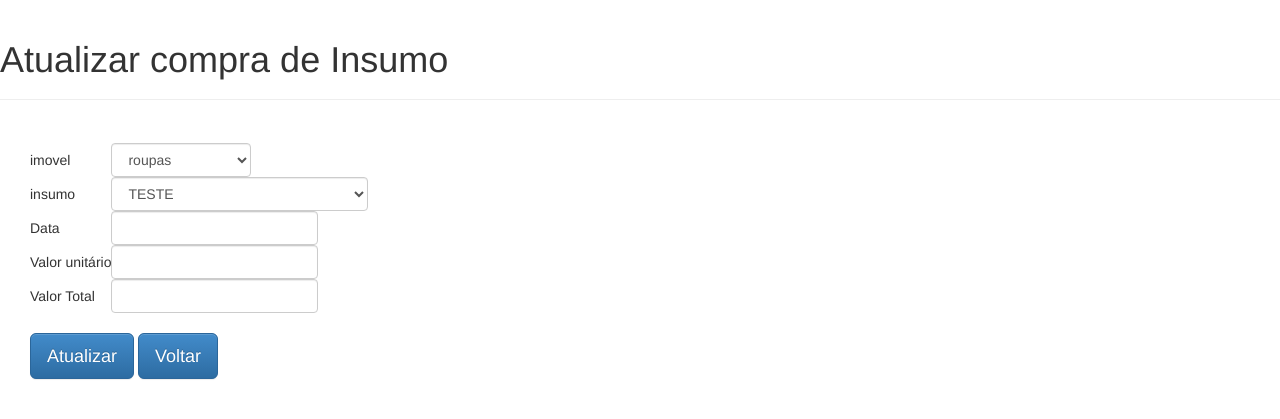
After one commit to WillianWithi/controleObra, a Flask app: page /atualizar-compra-insumo/1 in a window 1280 px wide. The commit adds this page. Shown: the top 419 px of the page. Run offline with Flask 2, Linux system fonts and the light colour scheme; data comes from the database, SQL or seed files in the repository; both versions use the stored data as it was after the commit; some libraries are stand-ins or nearby versions.

```diff
--- a/app.py
+++ b/app.py
@@ -1,19 +1,17 @@
 #!/usr/local/bin/python
 # -*- coding: UTF-8 -*-
-
 from flask import Flask, render_template, request, url_for, redirect
-
 from flask.ext.sqlalchemy import SQLAlchemy
-
 
 app = Flask(__name__)
 app.config['SQLALCHEMY_DATABASE_URI'] = 'sqlite:///db.sqlite'
 db = SQLAlchemy(app)
 
-
+# cadastro de imoveis
 class Imovel(db.Model):
 	__tablename__ = 'imoveis'
 	_id = db.Column(db.Integer, primary_key=True, autoincrement=True)
+	nome = db.Column(db.String)
 	endereco = db.Column(db.String)
 	dimensoes = db.Column(db.Float)
 	tipo = db.Column(db.String)
@@ -22,7 +20,8 @@ class Imovel(db.Model):
 	status = db.Column(db.String)
 	data = db.Column(db.String)
 
-	def __init__(self, endereco, dimensoes, tipo, responsavel, qtd_comodos, status, data):
+	def __init__(self,nome, endereco, dimensoes, tipo, responsavel, qtd_comodos, status, data):
+		self.nome = nome
 		self.endereco = endereco
 		self.dimensoes = dimensoes
 		self.tipo = tipo
@@ -54,6 +53,7 @@ def voltar():
 @app.route("/cadastro", methods=['GET', 'POST'])
 def cadastro():
 	if request.method == "POST":
+		nome = (request.form.get("nome"))
 		endereco = (request.form.get("endereco"))
 		dimensoes = (request.form.get("dimensoes"))
 		tipo = (request.form.get("tipo"))
@@ -62,8 +62,8 @@ def cadastro():
 		status = (request.form.get("status"))
 		data = (request.form.get("data"))
 
-		if endereco and dimensoes and tipo and responsavel and qtd_comodos and status and data:
-			imovel = Imovel(endereco, dimensoes, tipo, responsavel, qtd_comodos, status, data)
+		if nome and endereco and dimensoes and tipo and responsavel and qtd_comodos and status and data:
+			imovel = Imovel(nome, endereco, dimensoes, tipo, responsavel, qtd_comodos, status, data)
 			db.session.add(imovel)
 			db.session.commit()
 
@@ -78,6 +78,7 @@ def lista():
 def atualizar(id):
 	imovel = Imovel.query.filter_by(_id=id).first()
 	if request.method == "POST":
+		nome = (request.form.get("nome"))
 		endereco = (request.form.get("endereco"))
 		dimensoes = (request.form.get("dimensoes"))
 		tipo = (request.form.get("tipo"))
@@ -86,7 +87,8 @@ def atualizar(id):
 		status = (request.form.get("status"))
 		data = (request.form.get("data"))
 
-		if endereco and dimensoes and tipo and responsavel and qtd_comodos and status and data:
+		if nome and endereco and dimensoes and tipo and responsavel and qtd_comodos and status and data:
+			imovel.nome = nome
 			imovel.endereco  = endereco
 			imovel.dimensoes = dimensoes
 			imovel.tipo = tipo
@@ -109,7 +111,6 @@ def excluir(id):
 
 
 # cadastro de insumo
-
 class Insumo(db.Model):
 	__tablename__ = 'insumo'
 	_id 		= db.Column(db.Integer, primary_key = True, autoincrement = True)
@@ -121,11 +122,6 @@ class Insumo(db.Model):
 		self.codigo	= codigo
 		self.descricao= descricao
 		self.unidade= unidade
-
-	def add(insumo):
-		db.session.add(insumo)
-		db.session.commit()
-
 db.create_all()
 
 @app.route("/cadastro-insumo", methods=['GET', 'POST'])
@@ -172,10 +168,84 @@ def excluir_insumo(id):
 	return render_template("lista.html", insumos=insumos)
 
 # compra de insumos
+class Compra(db.Model):
+	__tablename__  = 'compra'
+	_id 		   = db.Column(db.Integer, primary_key = True, autoincrement = True)
+	insumo    	   = db.Column(db.String)
+	imovel         = db.Column(db.String)
+	data 		   = db.Column(db.String)
+	valor_unitario = db.Column(db.Float)
+	valor_total    = db.Column(db.Float)
+
+	def __init__(self, imovel,insumo,data,valor_unitario,valor_total):
+		self.imovel	= imovel
+		self.insumo = insumo
+		self.data   = data
+		self.valor_unitario = valor_unitario
+		self.valor_total    = valor_total
+db.create_all()
+
 @app.route("/compra")
 def compra_insumo():
 	insumos = Insumo.query.all()
-	return render_template("compra_insumo.html", insumos=insumos)
+	imoveis = Imovel.query.all()
+	return render_template("compra_insumo.html", insumos=insumos, imoveis=imoveis)
+
+@app.route("/cadastro-compra", methods=['GET', 'POST'])
+def adicionar_compra():
+	if request.method == "POST":
+		insumo = (request.form.get("insumo"))
+		imovel = (request.form.get("imovel"))
+		valor_unitario = (request.form.get("valor_unitario"))
+		valor_total = (request.form.get("valor_total"))
+		data = (request.form.get("data"))
+
+		if data and valor_unitario and valor_total and insumo and imovel:
+			compra = Compra(imovel,insumo,data,valor_unitario,valor_total)
+			db.session.add(compra)
+			db.session.commit()
+	return redirect(url_for("home"))
+
+@app.route("/lista-compra-insumo")
+def lista_compra_insumo():
+	compras = Compra.query.all()
+	return render_template("lista_compra_insumo.html", compras=compras)
+
+@app.route("/excluir-compra-insumo/<int:id>")
+def excluir_compra_insumo(id):
+	compra = Compra.query.filter_by(_id=id).first()
+	db.session.delete(compra)
+	db.session.commit()
+
+	compras = Compra.query.all()
+	render_template("lista_compra_insumo.html", compras=compras)
+	return redirect(url_for("lista_compra_insumo"))
+
+@app.route("/atualizar-compra-insumo/<int:id>", methods=['GET', 'POST'])
+def atualizar_compra_insumo(id):
+	compra = Compra.query.filter_by(_id=id).first()
+	insumos = Insumo.query.all()
+	imoveis = Imovel.query.all()
+	if request.method == "POST":
+		insumo = (request.form.get("insumo"))
+		imovel = (request.form.get("imovel"))
+		valor_unitario = (request.form.get("valor_unitario"))
+		valor_total = (request.form.get("valor_total"))
+		data = (request.form.get("data"))
+
+		if data and valor_unitario and valor_total and insumo and imovel:
+			compra.imovel=imovel
+			compra.insumo=insumo
+			compra.data=data
+			compra.valor_unitario=valor_unitario
+			compra.valor_total=valor_total
+			db.session.commit()
+	return render_template("atualizar_compra_insumo.html",compra=compra,insumos=insumos,imoveis=imoveis)
+
+@app.route("/insumo-imovel/<string:nome>")
+def insumo_imovel(nome):
+	compras = Compra.query.filter_by(imovel=nome).all()
+	return render_template("lista_compra_insumo.html", compras=compras)
 
 if __name__ == "__main__":
 	app.run(debug=True)
--- a/templates/atualizar.html
+++ b/templates/atualizar.html
@@ -21,6 +21,10 @@
 		<div class="panel-body">
 			<form class="navbar-form navbar-left" method="POST" action="">
 				<table>
+						<tr>
+							<td>Nome:</td>
+							<td><input type="text" class="form-control" name="nome"></td>
+						</tr>
 						<tr>
 							<td>Endereco:</td>
 							<td><input type="text" class="form-control" name="endereco"></td>
--- /dev/null
+++ b/templates/atualizar_compra_insumo.html
@@ -0,0 +1,64 @@
+<!DOCTYPE html>
+<html>
+	<head>
+		<meta charset="UTF-8">
+		<!-- Latest compiled and minified CSS -->
+		<link rel="stylesheet" href="static/css/bootstrap.min.css">
+
+		<link rel="stylesheet" type="text/css" href="https://maxcdn.bootstrapcdn.com/bootstrap/3.3.5/css/bootstrap.min.css">
+
+		<!-- Optional theme -->
+		<link rel="stylesheet" href="static/css/bootstrap-theme.min.css">
+
+		<!-- Latest compiled and minified JavaScript -->
+		<script src="static/js/bootstrap.min.js"></script>
+
+	</head>
+	<body>
+		<div class="page-header">
+			<h1>Atualizar compra de Insumo</h1>
+		</div>
+		<div class="panel-body">
+			<form class="navbar-form navbar-left" method="POST" action="">
+          <table>
+                <tr>
+                  <td>imovel</td>
+                  <td>
+                     <select class="form-control" name="imovel">
+                     {% for imovel in imoveis %}
+                        <option value="{{imovel.nome}}">{{imovel.nome}}</option>
+                       {% endfor %}
+                    </select>
+                  </td>
+                </tr>
+                <tr>
+                  <td>insumo</td>
+                  <td>
+                     <select class="form-control" name="insumo">
+                     {% for insumo in insumos %}
+                        <option value="{{insumo.descricao}}">{{insumo.descricao}}</option>
+                       {% endfor %}
+                    </select>
+                  </td>
+                </tr>
+                <tr>
+                  <td>Data</td>
+                  <td><input type="text" class="form-control" name="data"></td>
+                </tr>
+
+                <tr>
+                  <td>Valor unitário</td>
+                  <td><input type="text" class="form-control" name="valor_unitario"></td>
+                </tr>
+
+                <tr>
+                  <td>Valor Total</td>
+                  <td><input type="text" class="form-control" name="valor_total"></td>
+                </tr>
+          </table><br>
+				<input type="submit" class="btn btn-primary btn-lg" value="Atualizar">
+				<a href="{{ url_for('lista_insumo') }}"><input type="button" class="btn btn-primary btn-lg" value="Voltar"></a>
+			</form>
+		</div>
+	</body>
+</html>
--- a/templates/cadastro.html
+++ b/templates/cadastro.html
@@ -17,6 +17,11 @@
 		<div class="panel-body">
 			<form class="navbar-form navbar-left" action="{{ url_for('cadastro') }}" method="POST">
 				<table>
+						<tr>
+							<td>Nome:</td>
+							<td><input type="text" class="form-control" name="nome"></td>
+						</tr>
+
 						<tr>
 							<td>Endereco:</td>
 							<td><input type="text" class="form-control" name="endereco"></td>
--- a/templates/index.html
+++ b/templates/index.html
@@ -20,6 +20,8 @@
 			<a href="{{ url_for('lista') }}"><input type="button" class="btn btn-primary btn-lg" value="Lista de Imoveis"></a>
 			<a href="{{ url_for('insumo') }}"><input type="button" class="btn btn-primary btn-lg" value="Cadastro de Insumo"></a>
 			<a href="{{ url_for('lista_insumo') }}"><input type="button" class="btn btn-primary btn-lg" value="Lista de Insumos"></a>
+			<a href="{{ url_for('compra_insumo') }}"><input type="button" class="btn btn-primary btn-lg" value="Compra de Insumos"></a>
+			<a href="{{ url_for('lista_compra_insumo') }}"><input type="button" class="btn btn-primary btn-lg" value="Lista de Compra de Insumos"></a>
 		</div>
 	</body>
 </html>
```
Also changed, not shown: templates/compra_insumo.html (+25 -15 lines), templates/lista.html (+5 -3 lines), templates/lista_compra_insumo.html (added, +43 -0 lines), db.sqlite, static/images/pedreiro.jpg (added), static/js/bootstrap.min.js.
